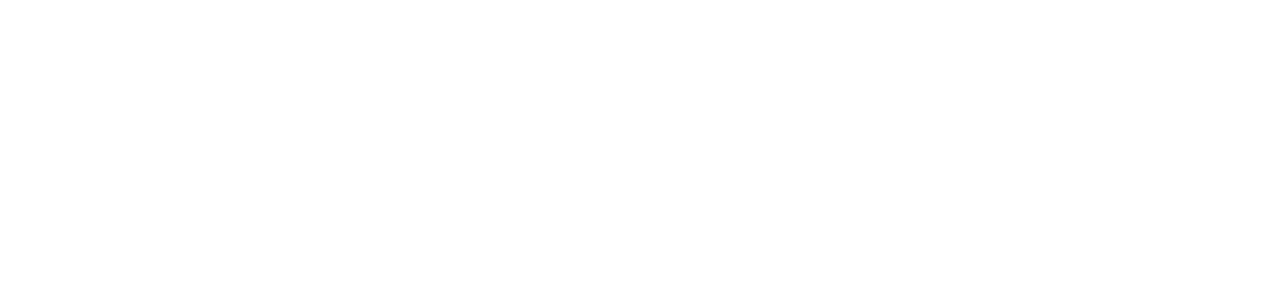
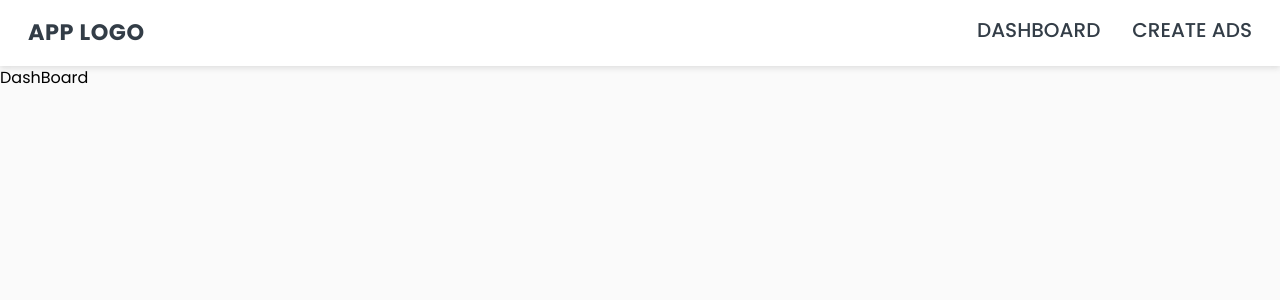
Before and after one commit to prachi-sahu-codes/AdDash, a React (Vite) app: page / in a window 1280 px wide. Shown: the top 300 px of the page. Built offline with nearby package versions, Linux system fonts and the light colour scheme.

Commit message:
feat: routes created

```diff
--- a/src/App.jsx
+++ b/src/App.jsx
@@ -1,7 +1,15 @@
+import { Routes, Route } from "react-router-dom";
 import "./App.css";
+import DashBoard from "./pages/dashboard/DashBoard";
 
 function App() {
-  return <div className="app"></div>;
+  return (
+    <div className="app">
+      <Routes>
+        <Route path="/" element={<DashBoard />} />
+      </Routes>
+    </div>
+  );
 }
 
 export default App;
--- /dev/null
+++ b/src/layout/index.js
@@ -0,0 +1,4 @@
+import LayoutContainer from "./layoutContainer/LayoutContainer";
+import NavBar from "./navBar/NavBar";
+
+export { LayoutContainer, NavBar };
--- a/src/layout/layoutContainer/LayoutContainer.jsx
+++ b/src/layout/layoutContainer/LayoutContainer.jsx
@@ -5,7 +5,7 @@
   return (
     <div>
       <NavBar />
-      <div className="bg-gray-300">{children}</div>
+      <div className="bg-bg-body h-body-height">{children}</div>
     </div>
   );
 };
--- /dev/null
+++ b/src/pages/dashboard/DashBoard.jsx
@@ -0,0 +1,8 @@
+import React from "react";
+import { LayoutContainer } from "../../layout";
+
+const DashBoard = () => {
+  return <LayoutContainer>DashBoard</LayoutContainer>;
+};
+
+export default DashBoard;
--- a/tailwind.config.js
+++ b/tailwind.config.js
@@ -3,8 +3,11 @@
   content: ["./index.html", "./src/**/*.{js,ts,jsx,tsx}"],
   theme: {
     extend: {
+      spacing: {
+        "body-height": "calc(100vh - 4.1rem)",
+      },
       fontSize: {
-        logo:"1.4rem"
+        logo: "1.4rem",
       },
       colors: {
         "custom-orange": "#ff823c",
@@ -13,6 +16,7 @@
         "light-text": "#989da2",
         "medium-text": "#686f76",
         "dark-text": "#333d47",
+        "bg-body": "#fafafa",
       },
       boxShadow: {
         "custom-md": "rgba(99, 99, 99, 0.2) 0px 2px 6px 0px",
```
